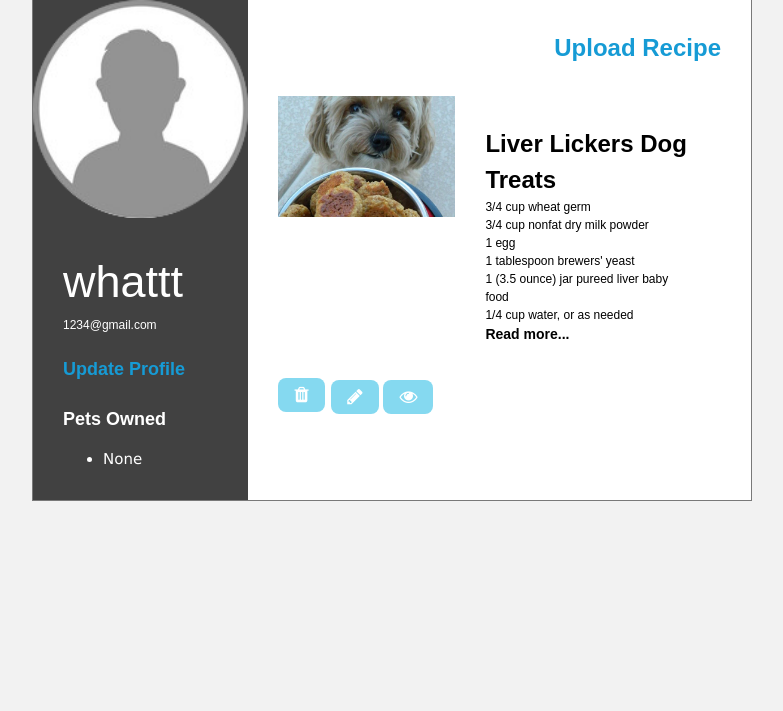
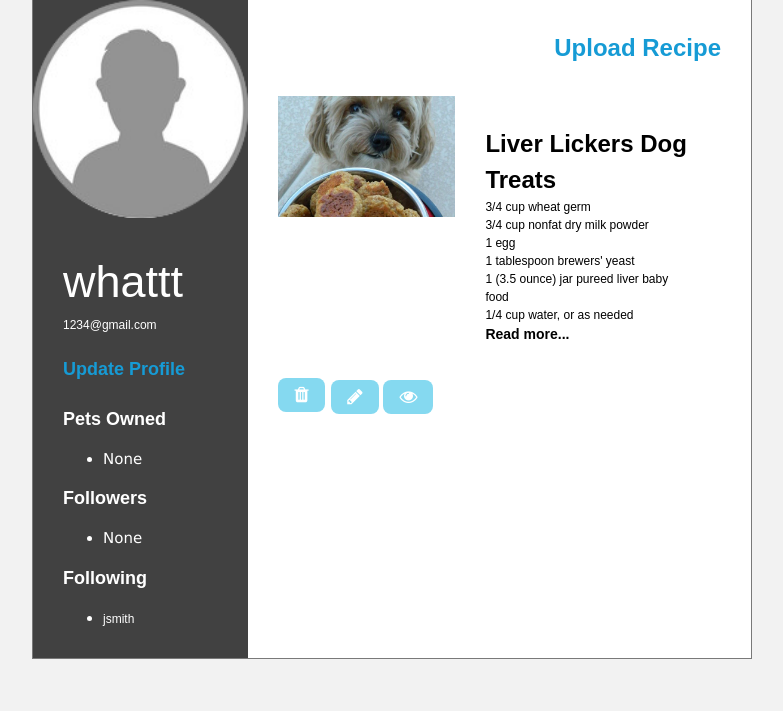
Before and after one commit to YijunFang/Pet_Recipe, a Flask app: page /profile in a window 1280 px wide. Shown: the part 221-932 px from the top of the page, without its empty margins (288-1071 px from the left). Before the commit the page ends 722 px from the top, so only its background shows below. Run offline with Flask 2, Linux system fonts and the light colour scheme; a user stored in the database is signed in.

Commit message:
add follow feature for profile

```diff
--- a/app/models.py
+++ b/app/models.py
@@ -39,6 +39,9 @@ class Comment(Base):
 class Favourite(Base):
 	__table__ = Base.metadata.tables['favourite']
 
+class Follow(Base):
+    __table__ = Base.metadata.tables['follow']
+
 class Pet(Base):
 	__table__ = Base.metadata.tables['pet']
 
--- a/app/templates/profile_test.html
+++ b/app/templates/profile_test.html
@@ -35,11 +35,17 @@
             <p class="title_large">{{ profile[0].user_name }}</p>
             <p class="paragraph">{{ profile[0].email }}</p>
             <br>
+
             {% if current_user.id == profile[0].id %}
             <a href="/update_profile" style="color: #169BD5"><p class="heading_3">Update Profile</p></a>
             {% elif current_user.is_authenticated %}
-            <a href="{{url_for('follow',userid=profile[0].id)}}" style="color: #169BD5"><p class="heading_3">Follow User</p></a>
+                {% if isFollowing %}
+                    <a href="{{url_for('follow',userid=profile[0].id,followaction="unfollow")}}" style="color: #169BD5"><p class="heading_3">Unfollow User</p></a>
+                {% else %}
+                    <a href="{{url_for('follow',userid=profile[0].id,followaction="follow")}}" style="color: #169BD5"><p class="heading_3">Follow User</p></a>
+                {% endif %}
             {% endif %}
+
             <br>
             <p class="heading_3">Pets Owned</p>
             <ul>
@@ -47,6 +53,26 @@
             <li><p class="paragraph">{{ p.Pet.NAME }}   ({{p.Pet_type.type}})</p></li>
             {% endfor %}
             {% if pets|count == 0 %}
+                <li>None</li>
+            {% endif %}
+            </ul>
+
+            <p class="heading_3">Followers</p>
+            <ul>
+            {% for f in followers %}
+            <li><p class="paragraph"><a href="{{url_for('profile_view',userid=f.User.id)}}">{{ f.User.user_name }} </a> </p></li>
+            {% endfor %}
+            {% if followers|count == 0 %}
+                <li>None</li>
+            {% endif %}
+            </ul>
+
+            <p class="heading_3">Following</p>
+            <ul>
+            {% for f in following %}
+            <li><p class="paragraph"><a href="{{url_for('profile_view',userid=f.User.id)}}">{{ f.User.user_name }} </a> </p></li>
+            {% endfor %}
+            {% if following|count == 0 %}
                 <li>None</li>
             {% endif %}
             </ul>
--- a/app/views.py
+++ b/app/views.py
@@ -153,6 +153,24 @@ def profile_view():
                     filter(Recipe.user_id==userid). \
                     filter(Recipe.type==Pet_type.id). \
                     all()
+
+    followers = []
+    followers = db_session.query(User,Follow). \
+                    filter(Follow.other_id==userid). \
+                    filter(Follow.my_id==User.id). \
+                    all()
+
+    following = []
+    following = db_session.query(User,Follow). \
+                    filter(Follow.my_id==userid). \
+                    filter(Follow.other_id==User.id). \
+                    all()
+
+    #check if current user follows userid
+    isFollowing = False
+    if db_session.query(Follow).filter(Follow.my_id==current_user.id).filter(Follow.other_id==userid).all():
+        isFollowing = True
+
     if request.method == 'POST':
         print ("in post")
         print (request)
@@ -164,7 +182,29 @@ def profile_view():
         return redirect('/profile')
     else:
         print(profile)
-        return render_template("profile_test.html",profile=profile,recipes=recipes,pets=pets)
+        return render_template("profile_test.html",profile=profile,recipes=recipes,pets=pets,followers=followers \
+                               ,isFollowing=isFollowing, following=following)
+
+
+@app.route('/follow', methods = ['GET'])
+@login_required
+def follow():
+    userid = request.args.get('userid')
+    followaction = request.args.get('followaction')
+    print(userid+" "+followaction)
+
+    if not userid:
+        return redirect('/')
+
+    if followaction == 'follow':
+        newid = db_session.query(Follow).order_by(Follow.id.desc()).first().id + 1
+        new_follow = Follow(id=newid,my_id=current_user.id,other_id=userid)
+        db_session.add(new_follow)
+    if followaction == 'unfollow':
+        db_session.query(Follow).filter(Follow.my_id==current_user.id).filter(Follow.other_id==userid).delete()
+
+    db_session.commit()
+    return redirect(url_for('profile_view',userid=userid))
 
 
 @app.route('/update_profile', methods = ['GET', 'POST'])
@@ -481,12 +521,6 @@ def recipe_view():
         print('redirect to home entered')
         return redirect('/')
 
-@app.route('/follow', methods = ['GET', 'POST'])
-@login_required
-def follow():
-    return redirect('/profile')
-
-
 
 def allowed_file(filename):
     return '.' in filename and \
```
Also changed, not shown: app/db/recipedb.db.
